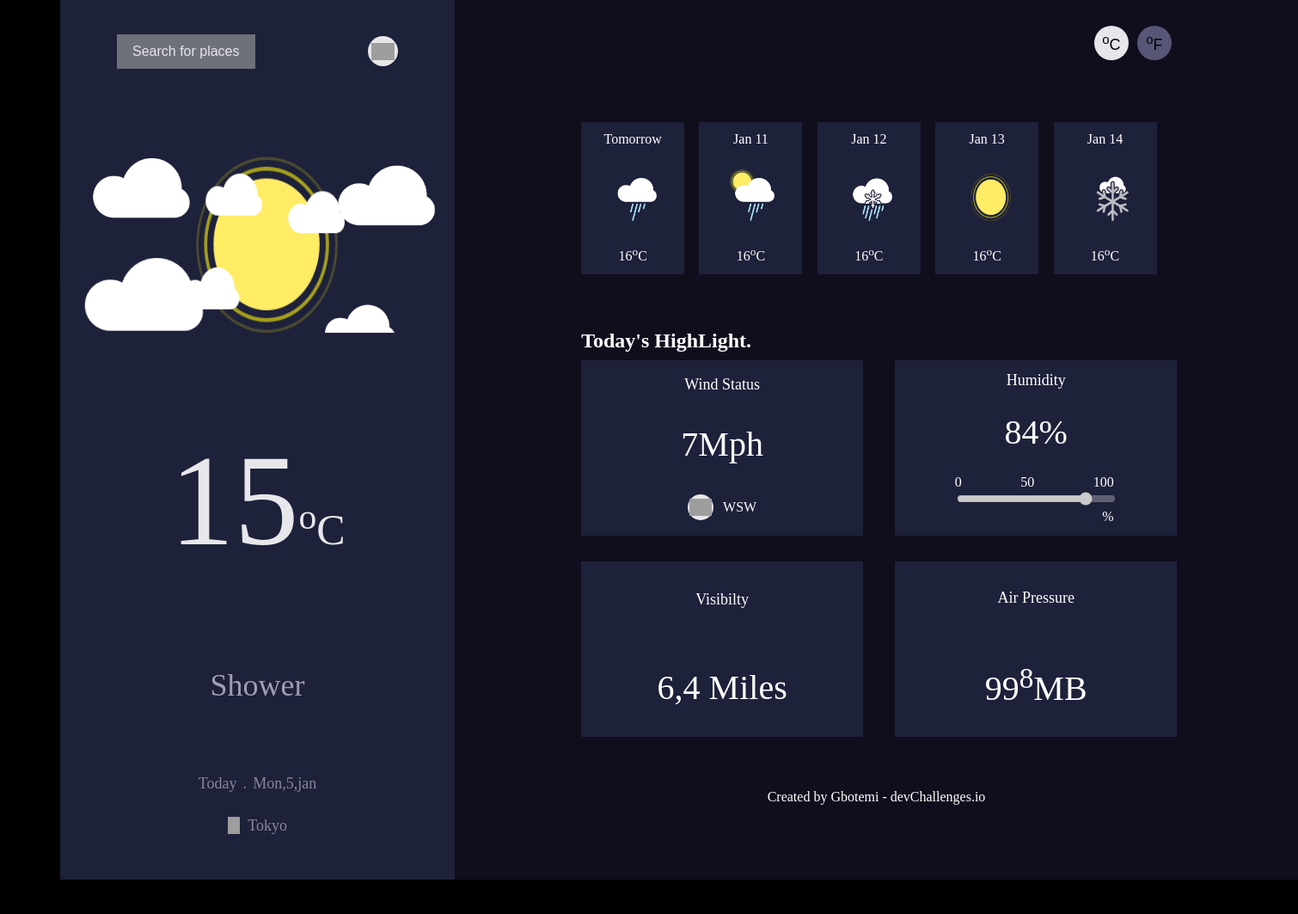
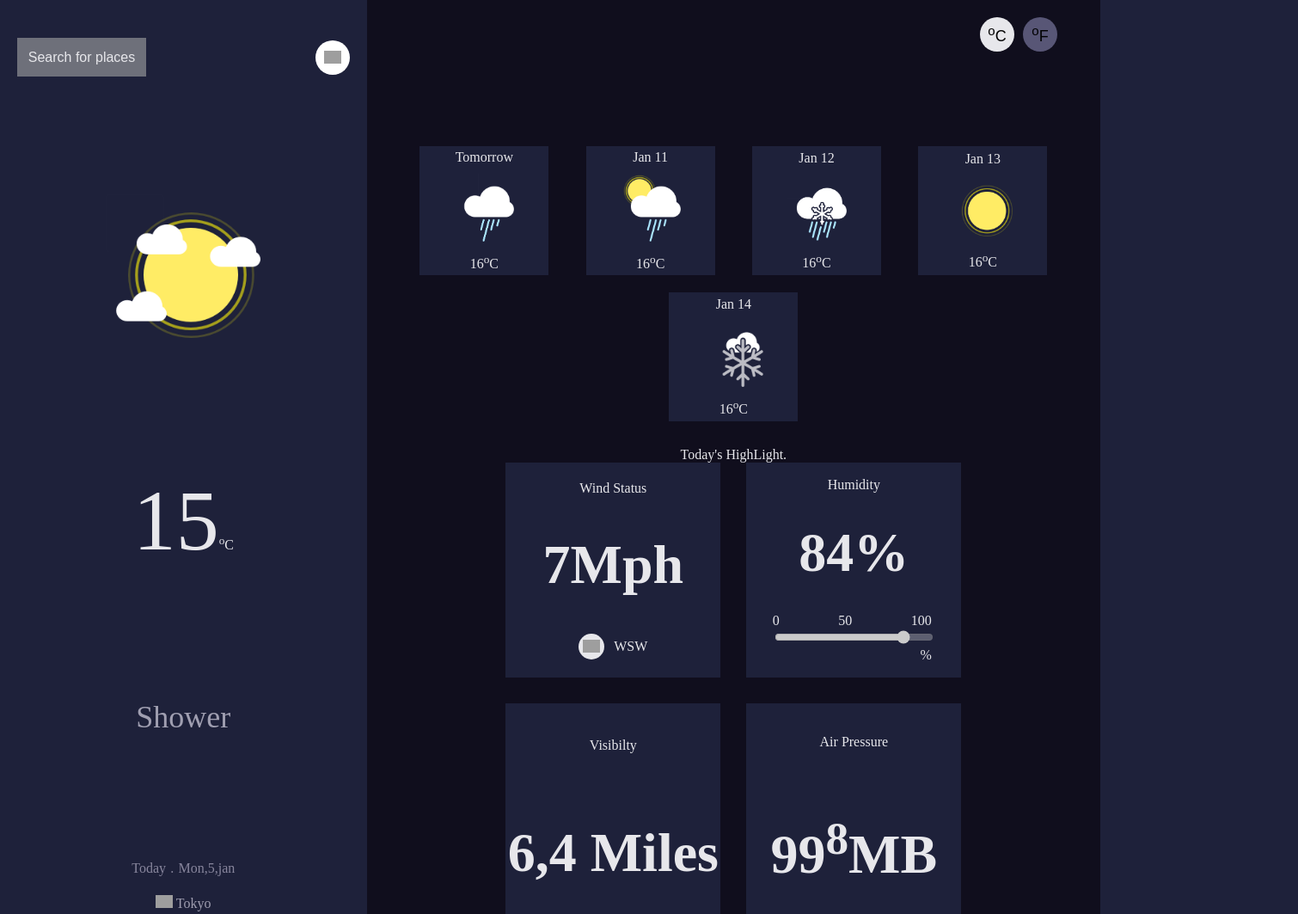
Before and after one commit to Gbotemi-ojo/weather-App, a plain HTML site: page index.html in a window 1280 px wide. Shown: the top 1063 px of the page at 86% size, 1510 px wide, since content can reach past the window. Before the commit the page ends 1023 px from the top, so only its background shows below. Drawn offline with Linux system fonts and the light colour scheme; grey boxes are pictures that could not be loaded.

Commit message:
updated style sheet

```diff
--- a/style.css
+++ b/style.css
@@ -1,307 +1,153 @@
-/* https: //i.pinimg.com/originals/b7/02/af/b702afc7b811840ebc49037cdc98bc45.jpg */
-/* location png */
-/* https: //www.pngimages.pics/images/quotes/english/general/transparent-45-degree-angle-arrow-52650-152615.png */
-/* arrow down */
-/* https: //www.freeiconspng.com/uploads/location-target-icon-3.png */
-/* target png */
+img {
+    width: 20px;
+}
+
 body {
-    background-color: black;
-    height: fit-content;
-    width: 100vw;
-    display: flex;
-    justify-content: center;
     margin: 0;
     padding: 0;
+    width: 100vw;
+    height: 100vh;
+    background: #1E213A;
 }
 
 .theapp {
+    margin: 0;
+    padding: 0;
+    width: 100vw;
+    height: 120vh;
     display: grid;
-    grid-template-columns: 1fr 3fr;
-    background-color: green;
-    width: min-content;
+    grid-template-columns: 1.5fr 3fr;
 }
 
-.theapp>div:first-child {
-    height: 100%;
-    width: 459px;
+#firstPage {
+    background: #1E213A;
+    display: flex;
+    flex-direction: column;
+    justify-content: space-between;
     grid-column: 1 2;
-    background: #1E213A;
+    min-width: 35%;
+    padding-left: 20px;
+    padding-right: 20px;
+    padding-bottom: 20px;
+    min-height: 100vh;
+    max-height: 150vh;
+}
+
+.weatherInfo {
+    grid-column: 2 3;
+    min-width: 65%;
+}
+
+.searchContainer {
+    width: 100%;
+    height: 12%;
+    display: flex;
+    justify-content: space-between;
+    align-items: center;
+}
+
+.searchContainer>button {
+    width: 150px;
+    height: 45px;
+    background: #6E707A;
+    color: #E7E7EB;
+    border: none;
+    font-size: 16px;
+    font-weight: 500;
+}
+
+.LocationBtn {
+    display: flex;
+    justify-content: center;
+    align-items: center;
+    width: 40px;
+    height: 40px;
+    background-color: white;
+    border-radius: 50%;
+}
+
+#firstPage>div:nth-child(2) {
+    width: 100%;
+    height: 70%;
     display: flex;
     flex-direction: column;
     justify-content: space-around;
     align-items: center;
 }
 
-img {
-    height: 20px;
+.dateDetails {
+    display: flex;
+    flex-direction: column;
+    justify-content: center;
+    align-items: center;
+    width: 100%;
+    height: 15%;
+    color: #A09FB1;
 }
 
-.searchContainer {
-    width: 100%;
+.dateDetails>div:first-child {
+    width: 120px;
+    height: 40px;
     display: flex;
-    justify-content: space-around;
-    height: 5%;
-    align-items: center;
+    justify-content: space-between;
+    color: #88869D;
 }
 
-.LocationBtn {
-    width: 35px;
-    height: 35px;
-    border-radius: 50%;
-    background: #E7E7EB;
+.locationInfo {
     display: flex;
-    justify-content: center;
+    justify-content: space-between;
     align-items: center;
+    width: 80px;
 }
 
-.searchBtn {
-    width: 161px;
-    height: 40px;
-    font-size: 16px;
-    font-weight: 500;
-    background: #6E707A;
-    color: #E7E7EB;
-    border: none;
+.backgroundImg>img {
+    width: 180px;
 }
 
-.todayWeatherImg {
-    height: 234px;
-    width: 202px;
+.todayTemp {
+    font-size: 100px;
 }
 
-.theapp>div>div:nth-child(2)>div:nth-child(2) {
+.degreeText {
+    font-size: 40px;
+    color: #A09FB1;
+}
+
+.celciusText {
     font-size: 50px;
+    color: #A09FB1;
+}
+
+.tempDetail {
+    font-size: 36px;
+    color: #A09FB1;
+}
+
+#firstPage>div:nth-child(2)>div:nth-child(2) {
     color: #E7E7EB;
 }
 
-.theapp>div:first-child>div:nth-child(2) {
-    height: 65%;
-    width: 100%;
-    display: flex;
-    flex-direction: column;
-    align-items: center;
-    justify-content: space-between;
-}
-
-.todayTemp {
-    font-size: 150px;
-}
-
-.tempDetail {
-    color: #A09FB1;
-    font-size: 36px;
-}
-
-.dateDetails {
-    width: 100%;
-    height: 10%;
-    display: flex;
-    flex-direction: column;
-    justify-content: space-around;
-    align-items: center;
-}
-
-.dateDetails>div:nth-child(1) {
-    width: 30%;
-    display: flex;
-    justify-content: space-between;
-    color: #88869D;
-    font-size: 18px;
-}
-
-.dateDetails>div:nth-child(2) {
-    display: flex;
-    width: 15%;
-    justify-content: space-between;
-    color: #88869D;
-    font-size: 18px;
-}
-
-.backgroundImg {
-    display: flex;
-    justify-content: center;
-    background-size: cover;
-    width: 100%;
-    background-image: url('weather-app-master/Cloud-background.png');
-}
-
-.locationImg {
-    width: 14px;
-}
-
-/* next page */
-
-.weatherInfo {
-    width: 981px;
-    height: 1023px;
-    grid-column: 2 3;
-    background: #100E1D;
-    display: flex;
-    justify-content: center;
-}
-
-.weatherInfo>div {
-    width: 70%;
-    height: 100%;
-    display: flex;
-    flex-direction: column;
-    justify-content: space-around;
-    color: white;
-}
-
-.conversionBtnContainer {
-    width: 100%;
-    height: 5%;
-    display: flex;
-    justify-content: flex-end;
-    gap: 10px;
-}
-
-.conversionBtnContainer>button {
-    width: 40px;
-    height: 40px;
-    border-radius: 50%;
-    border: none;
-    font-size: 18px;
-}
-
-.conversionBtnContainer>button:nth-child(1) {
-    background-color: #E7E7EB;
-}
-
-.conversionBtnContainer>button:nth-child(2) {
-    background-color: #585676;
-}
-
-.futureCastContainer {
-    display: grid;
-    grid-template-columns: repeat(5, 1fr);
-}
-
-.futureCastContainer>div {
-    height: 177px;
-    width: 120px;
-    display: flex;
-    flex-direction: column;
-    justify-content: space-around;
-    align-items: center;
-    background-color: #1E213A;
-}
-
-.futureCastContainer>img {
-    width: 20px;
-}
-
-.futureCastImg {
-    width: 55px;
-    height: 63px;
-}
-
-.weatherStatusContainer {
-    height: 60%;
-    width: 100%;
-    display: flex;
-    flex-direction: column;
-    justify-content: space-around;
-    /* background-color: blue; */
-}
-
-.weatherStatusContainer>div:first-child {
-    font-size: 24px;
-    font-weight: 700;
-}
-
-.weatherStatus {
-    width: 700px;
-    gap: 30px;
-    display: grid;
-    grid-template-columns: 1fr 1fr;
-    grid-template-rows: 1fr 1fr;
-}
-
-.weatherStatus>div {
-    width: 328px;
-    height: 204px;
-    background-color: #1E213A;
-    display: flex;
-    flex-direction: column;
-    justify-content: space-around;
-    align-items: center;
-}
-
-.credit {
-    width: 100%;
-    height: 20%;
-    display: flex;
-    justify-content: center;
-    align-items: center;
-    /* background-color: red; */
-}
-
-.weatherType {
-    font-size: 18px;
-    font-weight: 500;
-}
-
-.weatherValue {
-    font-size: 40px;
-}
-
-.inputRange {
-    width: 185px;
-}
-
-.rangeValue {
-    width: 185px;
-    display: flex;
-    justify-content: space-between;
-}
-
-.percentageSymbol {
-    width: 185px;
-    display: flex;
-    justify-content: flex-end;
-}
-
-.arrowImg {
-    height: 30px;
-    width: 30px;
-    display: flex;
-    justify-content: center;
-    align-items: center;
-    border-radius: 50%;
-    background-color: #E7E7EB
-}
-
-.arrowImgContainer {
-    width: 80px;
-    display: flex;
-    justify-content: space-between;
-    align-items: center;
-}
-
-#firstPage {
-    display: none;
-}
-
 .searchPageContainer {
-    height: 1023px;
-    width: 459px;
+    height: 100vh;
     row-gap: 10px;
     grid-column: 1 2;
     background: #1E213A;
     display: flex;
     flex-direction: column;
     align-items: center;
+    padding-left: 40px;
+    padding-right: 50px;
 }
 
 .searchPage {
-    min-height: 25%;
-    width: 70%;
+    min-height: 35%;
+    width: 100%;
     margin-top: 15px;
     display: flex;
     flex-direction: column;
     justify-content: space-between;
+    /* background-color: green; */
+
 }
 
 .cancelBtn {
@@ -347,7 +193,7 @@ img {
 }
 
 .search>button {
-    width: 106px;
+    min-width: 30%;
     height: 95%;
     color: white;
     background-color: #3C47E9;
@@ -374,239 +220,114 @@ img {
 
 .searchHistoryContainer>div:hover {
     border: 1px solid white;
-
 }
 
-.celciusBtn {
-    cursor: pointer;
-}
-
-.farenheitBtn {
-    cursor: pointer;
-}
-
-@media(min-width: 1300px) and (max-width:1400px) {
-    .theapp {
-        margin-left: 200px;
-    }
-}
-
-@media(min-width:1200px) and (max-width:1300px) {
-    .theapp {
-        margin-left: 300px;
-    }
-}
-
-@media(min-width:1100px) and (max-width:1200px) {
-    .theapp {
-        margin-left: 400px;
-    }
-}
-
-@media(min-width:1000px) and (max-width:1100px) {
-    .theapp {
-        margin-left: 500px;
-    }
-}
-
-@media(min-width:900px) and (max-width:1000px) {
-    .theapp {
-        margin-left: 600px
-    }
-}
-
-@media(min-width:800px) and (max-width:900px) {
-    .theapp {
-        margin-left: 700px;
-    }
-}
-
-@media(min-width:700px) and (max-width:800px) {
-    .theapp {
-        margin-left: 800px;
-    }
-}
-
-@media(min-width:600px) and (max-width:700px) {
-    .theapp {
-        margin-left: 900px;
-    }
-}
-
-@media(min-width:500px) and (max-width:600px) {
-    .theapp {
-        margin-left: 1000px;
-    }
-}
-
-@media(min-width:400px) and (max-width:500px) {
-    .theapp {
-        margin-left: 1100px;
-        grid-template-columns: 1fr;
-        grid-template-rows: 1fr 1fr;
-    }
-
-    .theapp>div:first-child {
-        width: 100vw;
-    }
-
-    #firstPage {
+/* .backgroundImg{
+    background-image: url('weather-app-master/Cloud-background.png');
     width: 100%;
-        grid-column: 1 3;
-    }
-}
-
-@media(min-width:300px) and (max-width:400px) {
-    .theapp {
-        margin-left: 1200px;
-        grid-template-columns: 1fr;
-        grid-template-rows: 1fr 1fr;
-    }
-
-    .theapp>div:first-child {
-        width: 100vw;
-    }
-
-    #firstPage {
-        width: 100%;
-        grid-column: 1 3;
-    }
-}
-
-/* .theapp>div:first-child {
     height: 100%;
-            width: 400px;
-        }
-
-        .searchContainer {
-            width: 100%;
-        }
-
-        .searchContainer {
-            height: 5%;
-            width: 100%;
-        }
-
-        .LocationBtn {
-            width: 35px;
-            height: 35px;
-        }
-
-        .searchBtn {
-            width: 161px;
-            height: 40px;
-            font-size: 16px;
-        }
-
-        .todayWeatherImg {
-            height: 234px;
-            width: 202px;
-        }
-
-        .theapp>div>div:nth-child(2)>div:nth-child(2) {
-            font-size: 50px;
-        }
-
-        .theapp>div:first-child>div:nth-child(2) {
-            height: 65%;
-            width: 100%;
-        }
-
-        .todayTemp {
-            font-size: 150px;
-        }
-
-        .dateDetails {
-            width: 100%;
-            height: 10%;
-        }
-
-        .dateDetails>div:nth-child(1) {
-            width: 30%;
-            font-size: 18px;
-        }
-
-        .dateDetails>div:nth-child(2) {
-            font-size: 18px;
-            width: 15%;
-        }
-
-        .backgroundImg {
-            width: 100%;
-        }
-
-        .locationImg {
-            width: 14px;
-        }
-
-
-
+    background-repeat: no-repeat;
+} */
 .weatherInfo {
-            width: 981px;
-            height: 1023px;
-        }
-
-        .weatherInfo>div {
-            width: 70%;
-            height: 100%;
+    background-color: #100E1D;
+    display: flex;
+    flex-direction: column;
+    justify-items: space-between;
+    padding-top: 20px;
+    padding-left: 50px;
+    padding-right: 50px;
 }
 
 .conversionBtnContainer {
+    height: 15vh;
     width: 100%;
-            height: 5%;
+    display: flex;
+    justify-content: flex-end;
     gap: 10px;
 }
 
 .conversionBtnContainer>button {
     width: 40px;
     height: 40px;
+    border-radius: 50%;
+    border: none;
     font-size: 18px;
 }
 
-        .futureCastContainer>div {
-            height: 177px;
-            width: 120px;
+.conversionBtnContainer>button:nth-child(1) {
+    background-color: #E7E7EB;
 }
 
-        .futureCastContainer>img {
-            width: 20px;
+.conversionBtnContainer>button:nth-child(2) {
+    background-color: #585676;
+}
+
+.futureCastContainer {
+    display: flex;
+    justify-content: space-around;
+    flex-wrap: wrap;
+    gap: 20px;
+    margin-top: 30px;
+    color: #E7E7EB;
+    ;
+}
+
+.weatherStatusContainer {
+    margin-top: 30px;
+    display: flex;
+    flex-direction: column;
+    align-items: center;
+    justify-content: space-around;
+    color: #E7E7EB;
+    ;
+}
+
+.futureCastContainer>div {
+    display: flex;
+    flex-direction: column;
+    align-items: center;
+    justify-content: space-around;
+    width: 150px;
+    height: 150px;
+    background-color: #1E213A;
 }
 
 .futureCastImg {
-            width: 55px;
-            height: 63px;
+    width: 70px;
 }
 
-        .weatherStatusContainer {
-            height: 60%;
-            width: 100%;
-        }
-
-        .weatherStatusContainer>div:first-child {
-            font-size: 24px;
+.futureCastContainer>div>div:first-child {
+    font-size: 16px;
 }
 
 .weatherStatus {
-            width: 700px;
+    display: flex;
+    justify-content: center;
+    flex-wrap: wrap;
     gap: 30px;
 }
 
 .weatherStatus>div {
-            width: 328px;
-            height: 204px;
+    display: flex;
+    flex-direction: column;
+    justify-content: space-around;
+    align-items: center;
+    width: 250px;
+    height: 250px;
+    background-color: #1E213A;
+}
+
+.weatherTitle {
+    padding-bottom: 30px;
+    padding-left: 40px;
+    font-size: 24px;
+    font-weight: 700;
 }
 
 .credit {
-            width: 100%;
-            height: 20%;
-        }
-
-        .weatherType {
-            font-size: 18px;
-        }
-
-        .weatherValue {
-            font-size: 40px;
+    padding-top: 50px;
+    font-size: 14px;
+    font-weight: 500;
 }
 
 .inputRange {
@@ -615,67 +336,57 @@ img {
 
 .rangeValue {
     width: 185px;
+    display: flex;
+    justify-content: space-between;
 }
 
 .percentageSymbol {
     width: 185px;
+    display: flex;
+    justify-content: flex-end;
 }
 
 .arrowImg {
     height: 30px;
     width: 30px;
+    display: flex;
+    justify-content: center;
+    align-items: center;
+    border-radius: 50%;
+    background-color: #E7E7EB;
 }
 
 .arrowImgContainer {
     width: 80px;
+    display: flex;
+    justify-content: space-between;
+    align-items: center;
 }
 
-        .searchPageContainer {
-            height: 1023px;
-            width: 459px;
-            row-gap: 10px;
+.weatherType {
+    font-size: 16px;
+    font-weight: 500;
 }
 
-        .searchPage {
-            min-height: 25%;
-            width: 70%;
-            margin-top: 15px;
+.weatherValue {
+    font-size: 64px;
+    font-weight: 700;
 }
 
-        .cancelBtn {
-            width: 100%;
-            font-size: 20px;
+.measurement {
+    font-size: 36px;
 }
 
-        .search {
-            width: 100%;
-            height: 48px;
+@media(max-width:600px) {
+    .theapp {
+        grid-template-columns: 1fr;
     }
 
-        .search>div:first-child {
-            height: 95%;
-            width: 60%;
+    .weatherStatus>div {
+        width: 300px;
     }
 
-        .search>div:first-child>img {
-            height: 50%;
+    .futureCastContainer>div {
+        width: 300px;
     }
-
-        .inputLocation {
-            height: 95%;
-            width: 60%;
 }
-
-        .search>button {
-            width: 106px;
-            height: 95%;
-        }
-
-        .searchHistoryContainer {
-            margin-top: 20px;
-        }
-
-        .searchHistoryContainer>div {
-            height: 64px;
-            width: 100%;
-        } */
```
Lines whose indentation alone changed are shown as unchanged.
